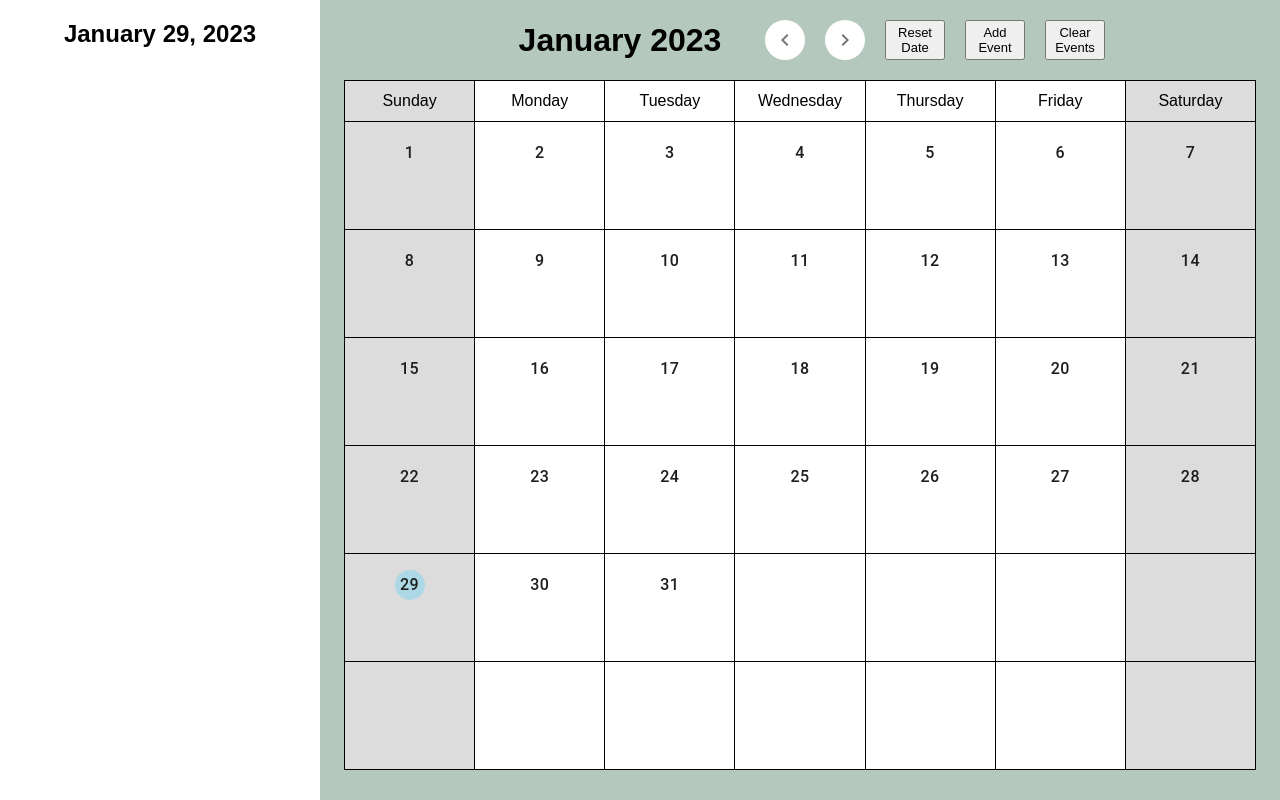
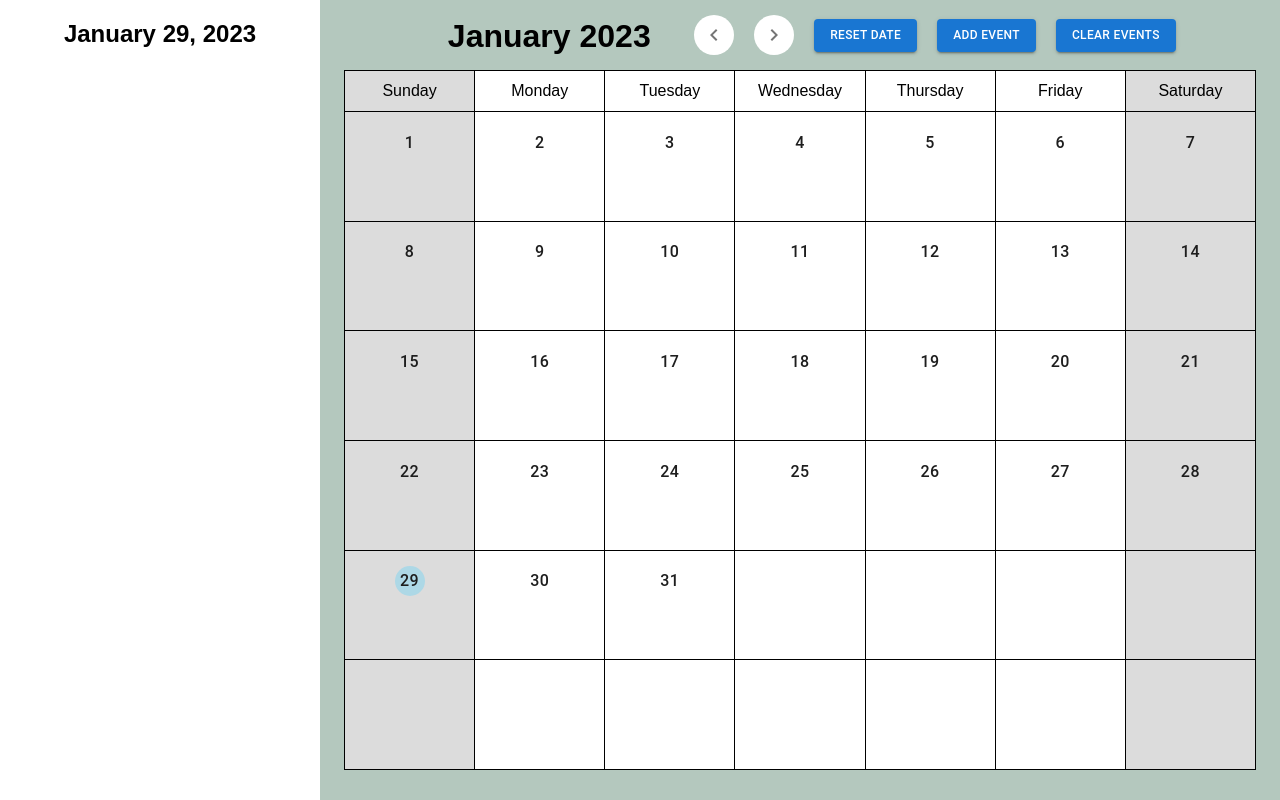
Before and after one commit to leekahung/event-calendar-v2, a React (Create React App) app: page / in a window 1280 px wide. Built offline with nearby package versions, Linux system fonts and the light colour scheme.

Commit message:
Replacing HTML elements with Material UI components

```diff
--- a/src/components/Calendar/Calendar.tsx
+++ b/src/components/Calendar/Calendar.tsx
@@ -13,6 +13,9 @@ import menu from "../../assets/img/menu.png";
 import IconButton from "@mui/material/IconButton";
 import { useMediaQuery } from "../../hooks";
 import CalenderGrid from "./CalendarGridComponents/CalendarGrid";
+import Button from "@mui/material/Button";
+import Container from "@mui/material/Container";
+import Box from "@mui/material/Box";
 
 interface Props {
   query1200: boolean;
@@ -21,7 +24,7 @@ interface Props {
 const Calendar = ({ query1200 }: Props) => {
   const query900 = useMediaQuery("(min-width: 900px)");
   const query600 = useMediaQuery("(min-width: 600px)");
-  const query400 = useMediaQuery("(min-width: 400px)");
+  const query450 = useMediaQuery("(min-width: 450px)");
 
   const calendarStyle: React.CSSProperties = {
     display: "flex",
@@ -31,33 +34,13 @@ const Calendar = ({ query1200 }: Props) => {
     height: "100%",
   };
 
-  const calendarHeaderStyle: React.CSSProperties = {
-    display: "flex",
-    alignItems: "center",
-    justifyContent: "space-around",
-    width: "100%",
-    padding: query900 ? "20px" : "10px",
-  };
-
-  const calendarHeaderMainGrpStyle: React.CSSProperties = {
-    display: "flex",
-    alignItems: "center",
-    gap: query600 ? "20px" : query400 ? "10px" : "3px",
-  };
-
   const calendarMonthStyle: React.CSSProperties = {
     display: "flex",
     justifyContent: "center",
-    width: query900 ? "250px" : query600 ? "180px" : query400 ? "90px" : "80px",
-    fontSize: query900 ? "" : query600 ? "23px" : query400 ? "20px" : "18px",
+    width: query900 ? "250px" : query600 ? "180px" : query450 ? "90px" : "80px",
+    fontSize: query900 ? "" : query600 ? "23px" : query450 ? "20px" : "18px",
+    paddingTop: "3px",
     margin: "0",
-  };
-
-  const calendarButtonStyle: React.CSSProperties = {
-    height: query900 ? "40px" : "30px",
-    width: query900 ? "60px" : "50px",
-    fontSize: "13px",
-    cursor: "pointer",
   };
 
   const burgerMenuStyle: React.CSSProperties = {
@@ -113,8 +96,20 @@ const Calendar = ({ query1200 }: Props) => {
   return (
     <>
       <div style={calendarStyle}>
-        <div style={calendarHeaderStyle}>
-          <div style={calendarHeaderMainGrpStyle}>
+        <Box
+          sx={{
+            display: "flex",
+            padding: "15px 10px",
+          }}
+        >
+          <Container
+            sx={{
+              display: "flex",
+              alignItems: "center",
+              gap: query600 ? "20px" : query450 ? "10px" : "5px",
+              padding: query600 ? "" : "0px",
+            }}
+          >
             <h1 style={calendarMonthStyle}>
               {query600
                 ? indexToMonth.get(currMonthIndex)
@@ -130,8 +125,12 @@ const Calendar = ({ query1200 }: Props) => {
                 />
               );
             })}
-            <button
-              style={calendarButtonStyle}
+            <Button
+              variant="contained"
+              sx={{
+                fontSize: query600 ? "12px" : "11px",
+                padding: query600 ? "" : "6px 10px",
+              }}
               onClick={() => {
                 handleChangeMonth("reset");
                 eventDayDispatch({
@@ -152,17 +151,25 @@ const Calendar = ({ query1200 }: Props) => {
               }}
             >
               Reset {query900 ? "Date" : ""}
-            </button>
-            <button
-              style={calendarButtonStyle}
+            </Button>
+            <Button
+              variant="contained"
+              sx={{
+                fontSize: query600 ? "12px" : "11px",
+                padding: query600 ? "" : "6px 10px",
+              }}
               onClick={() => {
                 toggleDispatch({ type: "openModal" });
               }}
             >
               Add {query900 ? "Event" : ""}
-            </button>
-            <button
-              style={{ ...calendarButtonStyle, backgroundColor: "" }}
+            </Button>
+            <Button
+              variant="contained"
+              sx={{
+                fontSize: query600 ? "12px" : "11px",
+                padding: query600 ? "" : "6px 10px",
+              }}
               onClick={() => {
                 const localEventList = window.localStorage.getItem("eventList");
                 if (!localEventList) {
@@ -179,10 +186,10 @@ const Calendar = ({ query1200 }: Props) => {
               }}
             >
               Clear {query900 ? "Events" : ""}
-            </button>
-          </div>
+            </Button>
+          </Container>
           {query1200 ? null : query900 ? (
-            <>
+            <Box>
               <IconButton
                 onClick={() => {
                   if (toggleState.openEventList) {
@@ -198,9 +205,9 @@ const Calendar = ({ query1200 }: Props) => {
                   alt="burger menu icon"
                 />
               </IconButton>
-            </>
+            </Box>
           ) : null}
-        </div>
+        </Box>
         <CalenderGrid
           firstDayInMonth={firstDayInMonth}
           totalDaysInMonth={totalDaysInMonth}
--- a/src/components/Calendar/CalendarGridComponents/Day.tsx
+++ b/src/components/Calendar/CalendarGridComponents/Day.tsx
@@ -38,6 +38,8 @@ const Day = ({ index, year, month, day }: Props) => {
           fontSize: query900 ? "16px" : "14px",
           borderRadius: 0,
           color: "rgb(30, 30, 30)",
+          padding: query600 ? "" : "0",
+          minWidth: "45px",
           backgroundColor:
             index % 7 === 0 || index % 7 === 6 ? "rgb(220, 220, 220)" : "white",
           "&:hover": {
@@ -53,12 +55,12 @@ const Day = ({ index, year, month, day }: Props) => {
           eventDayDispatch({ type: "setEventDay", payload: day });
         }}
       >
-        <Container
+        <Box
           sx={{
             height: "100%",
+            width: "100%",
             display: "flex",
             alignItems: "center",
-            justifyContent: "center",
             flexDirection: "column",
             position: "relative",
           }}
@@ -107,7 +109,7 @@ const Day = ({ index, year, month, day }: Props) => {
               )
             ) : null}
           </Box>
-        </Container>
+        </Box>
       </Button>
     </>
   );
```
